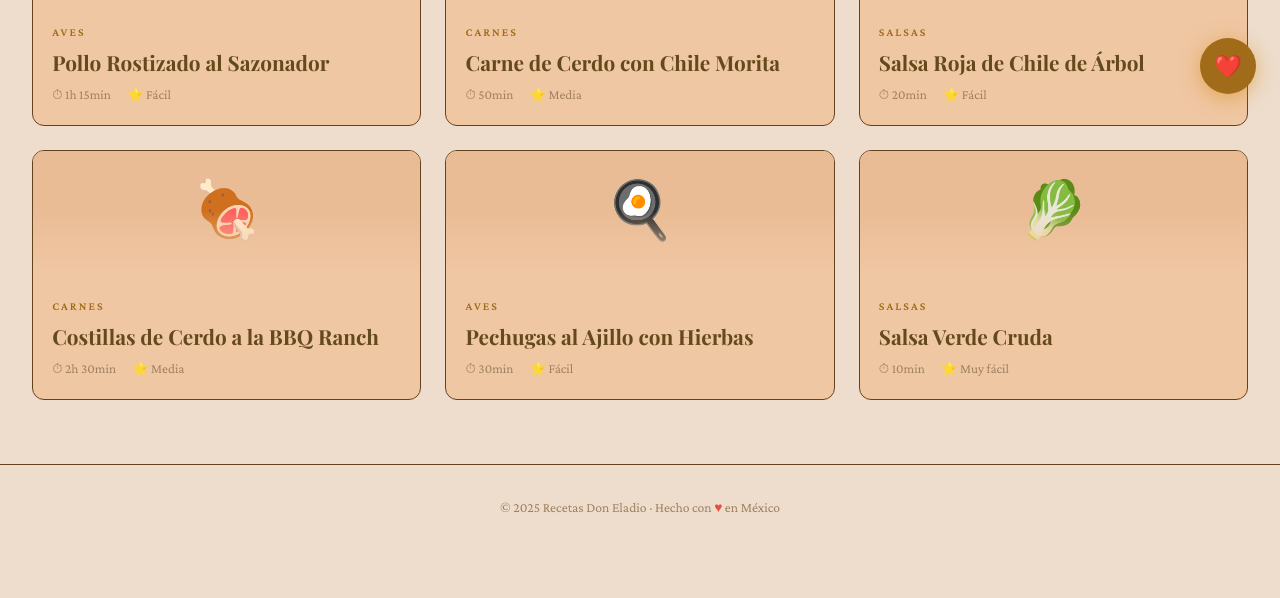
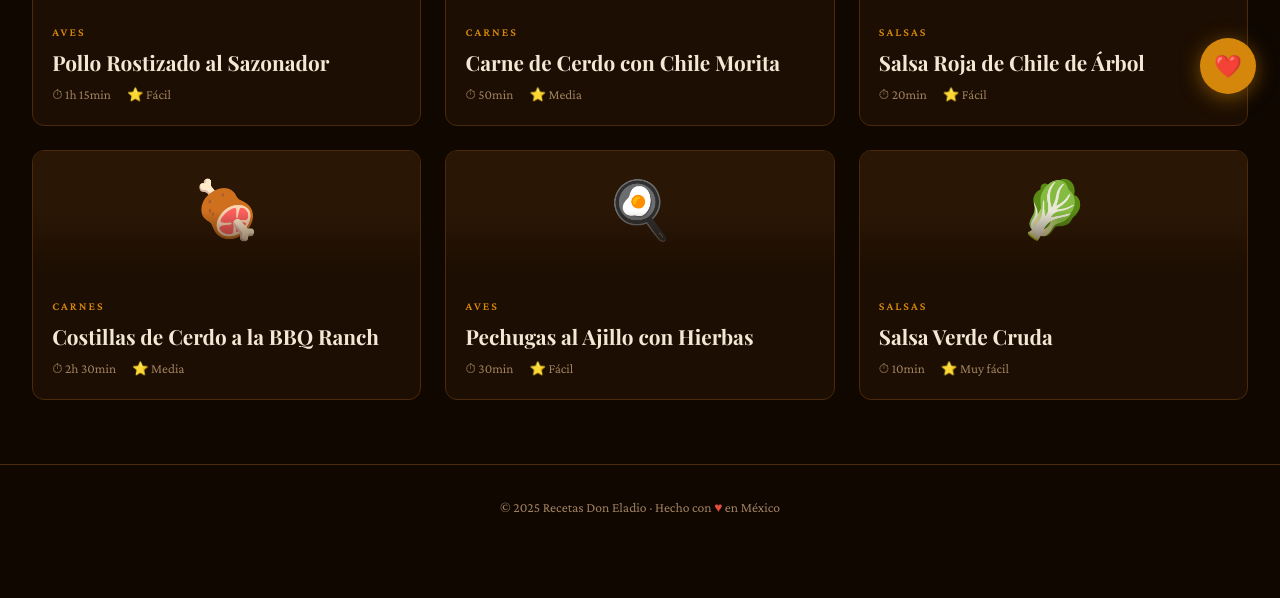
Before and after one commit to WetWafflesTaken/ProyFinalDevOps, a website: page index.html in a window 1280 px wide. Shown: the part 674-1272 px from the top of the page. Drawn offline with nearby package versions, Linux system fonts and the light colour scheme; a web font is replaced by a local one.

Commit message:
Cuarto Commit

```diff
--- a/styles.css
+++ b/styles.css
@@ -1,15 +1,15 @@
 *, *::before, *::after { box-sizing: border-box; margin: 0; padding: 0; }
 :root {
-  --bg:#eeddcd;
-  --surface:hsl(28, 72%, 79%);
-  --surface2:#e9bc95;
-  --border:#64421f;
-  --accent:#a06c19;
-  --accent2:#cf8205;
-  --text:#63491b;
+  --bg:#0f0700;
+  --surface:#1c0e02;
+  --surface2:#2a1605;
+  --border:#4a2a0a;
+  --accent:#d4870a;
+  --accent2:#f5b041;
+  --text:#f2e8d5;
   --text-muted:#a08060;
   --red:#c0392b;
-  --green:#05a045;
+  --green:#27ae60;
   --radius:12px;
   --shadow:0 8px 40px rgba(0,0,0,.7);
   --font-head: 'Playfair Display', Georgia, serif;
```
